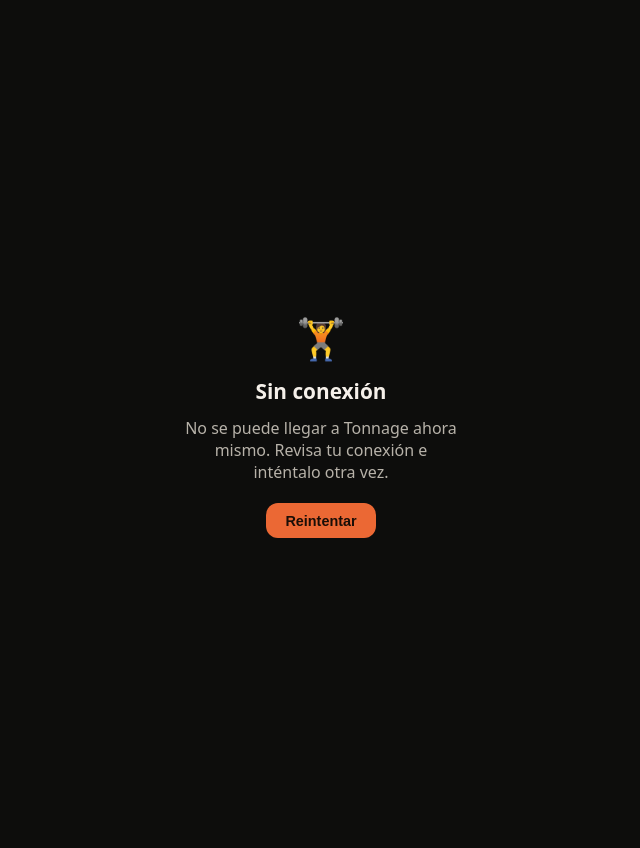
After one commit to lasaladebygui-design/Alexgoesgym, a Django app: page /estas-sin-conexion/ in a window 1280 px wide. The commit adds this page. Shown: the whole page, without its empty margins (319-959 px from the left). Run offline with Django 5.2, Linux system fonts and the light colour scheme.

Commit message:
Instalable como app en móvil (PWA)
Manifest con icono propio (degradado naranja a juego con el acento
de la app), service worker con caché de imágenes y página de "sin
conexión", y las meta etiquetas para que Android/iOS puedan instalarla
a pantalla completa desde el navegador. Mismo patrón que Notas y
La Sala de Bygui.

Co-Authored-By: Claude Sonnet 5 <noreply@anthropic.com>

```diff
--- a/dashboard/urls.py
+++ b/dashboard/urls.py
@@ -6,4 +6,6 @@ app_name = "dashboard"
 
 urlpatterns = [
     path("", views.home, name="home"),
+    path("estas-sin-conexion/", views.offline, name="offline"),
+    path("sw.js", views.service_worker, name="service-worker"),
 ]
--- a/dashboard/views.py
+++ b/dashboard/views.py
@@ -1,6 +1,8 @@
 from datetime import date, timedelta
 
+from django.conf import settings
 from django.contrib.auth.decorators import login_required
+from django.http import HttpResponse
 from django.shortcuts import render
 from django.utils import timezone
 
@@ -52,3 +54,17 @@ def home(request):
     context["has_volume_data"] = any(v > 0 for v in volume_values)
 
     return render(request, "dashboard/home.html", context)
+
+
+# --- PWA (instalable en móvil) --------------------------------------------
+
+def offline(request):
+    return render(request, "dashboard/offline.html")
+
+
+def service_worker(request):
+    # Se sirve en la raíz (/sw.js), no bajo /static/, para que su scope
+    # cubra todo el sitio -- un service worker solo controla las rutas
+    # iguales o por debajo de la carpeta desde la que se sirve.
+    sw_path = settings.BASE_DIR / "static" / "sw.js"
+    return HttpResponse(sw_path.read_text(encoding="utf-8"), content_type="application/javascript")
--- /dev/null
+++ b/templates/dashboard/offline.html
@@ -0,0 +1,26 @@
+<!DOCTYPE html>
+<html lang="es" class="h-full">
+<head>
+    <meta charset="UTF-8">
+    <meta name="viewport" content="width=device-width, initial-scale=1.0">
+    <title>Sin conexión · Tonnage</title>
+    <style>
+        body {
+            margin: 0; height: 100vh; display: flex; flex-direction: column; align-items: center; justify-content: center;
+            gap: .75rem; background: #0d0d0c; color: #f5f0ea; font-family: system-ui, sans-serif; text-align: center; padding: 1.5rem;
+        }
+        h1 { font-size: 1.3rem; margin: 0; }
+        p { color: #b7b2a9; margin: 0; max-width: 280px; }
+        button {
+            margin-top: .5rem; background: #eb6834; color: #1a0e07; border: none; border-radius: .75rem;
+            padding: .6rem 1.2rem; font-size: .9rem; font-weight: 600; cursor: pointer;
+        }
+    </style>
+</head>
+<body>
+    <span style="font-size:2.5rem;">🏋️</span>
+    <h1>Sin conexión</h1>
+    <p>No se puede llegar a Tonnage ahora mismo. Revisa tu conexión e inténtalo otra vez.</p>
+    <button onclick="location.reload()">Reintentar</button>
+</body>
+</html>
```
Also changed, not shown: static/sw.js (added, +35 -0 lines), templates/base.html (+12 -0 lines), static/icons/apple-touch-icon.png (added), static/icons/favicon-32.png (added), static/icons/icon-192.png (added), static/icons/icon-512-maskable.png (added), static/icons/icon-512.png (added), static/manifest.json (added).
